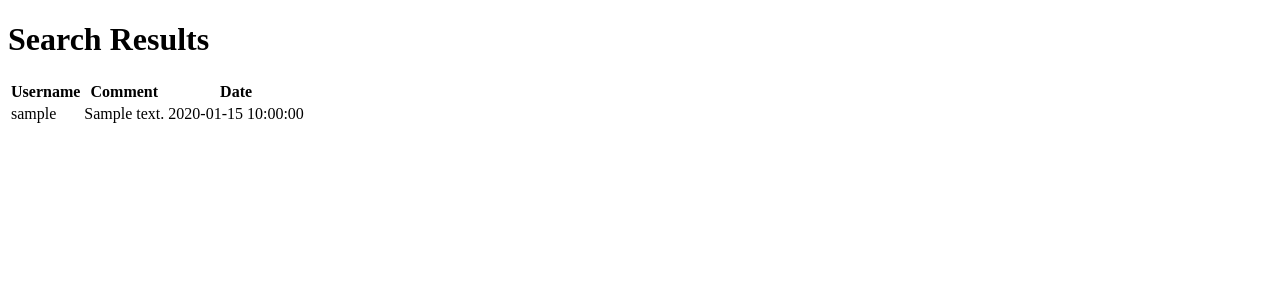
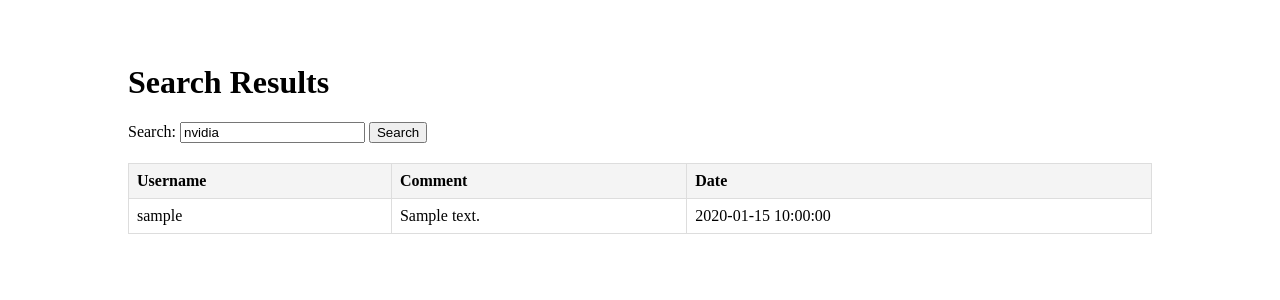
Before and after one commit to mzak2/wsb-elastic-fastapi, a FastAPI app: template templates/table.html in a window 1280 px wide. Shown: the top 300 px of the page. Run offline with FastAPI, Linux system fonts and the light colour scheme; the template is opened without the code that fills it: most values are stand-ins (such as "Sample title", 1, 10 or a date in 2020).

Commit message:
Add styles.css Change html to use a form for searching Change search to take input for a stock to look for

```diff
--- a/main.py
+++ b/main.py
@@ -1,9 +1,9 @@
-from fastapi import FastAPI, Query, Request
+from fastapi import FastAPI, Request, Query, Form
 from fastapi.responses import HTMLResponse
 from fastapi.templating import Jinja2Templates
+from fastapi.staticfiles import StaticFiles
 from elasticsearch import Elasticsearch
-from typing import Optional, List
-
+from typing import List
 from classes.CommentData import CommentData
 
 # don't forget to change username and password before deployment
@@ -15,56 +15,53 @@ es = Elasticsearch(
 app = FastAPI()
 
 templates = Jinja2Templates(directory="templates")
+app.mount("/static", StaticFiles(directory="static"), name="static")
 
 #to run this, navigate to the root (wsb-elastc-fastapi) in terminal
 # uvicorn main:app --reload
 #returns a raw string that matches the hit of the query
-@app.get("/search/")
-async def search(request: Request, query: str | str = "nvidia"): #this passes the required string or makes the default /search/?query=nvidia
-#async def search(query: Optional[str] = Query(None)): #this defaults to an empty query /search/?query=None
+@app.get("/", response_class=HTMLResponse)
+@app.post("/", response_class=HTMLResponse)
+async def search(request: Request, query: str = Form("nvidia")): #will default to "nvidia" on page load
+    results: List[CommentData] = []
 
-    #this can be used to define the query within the function
-    query = "msft"
+    if query:
+        try:
+            # performs a search on the 'comment' field of wsb_comments
+            # the term is then specified here: http://127.0.0.1:8000/search/?query=TERM
+            # for nvidia == http://127.0.0.1:8000/search/?query=nvidia
+            resp = es.search(index="wsb_comments", body={
+                "query": {
+                    "match": {
+                        "comment": query
+                    }
+                }
+            })
 
-    if not query:
-        return {"error": "Query parameter 'query' is required."}
+            raw_results = resp['hits']['hits']
 
-    try:
-        # performs a search on the 'comment' field of wsb_comments
-        # the term is then specified here: http://127.0.0.1:8000/search/?query=TERM
-        # for nvidia == http://127.0.0.1:8000/search/?query=nvidia
-        resp = es.search(index="wsb_comments", body={
-            "query": {
-                "match": {
-                    "comment": query
-                }
-            }
-        })
+            # convert reults into the CommentData class
+            # create a list containing them
+            # return them to fastAPI in object form
+            for result in raw_results:
+                source = result["_source"]
+                results.append(CommentData(
+                    username=source["username"], #split at the "• 16h ago •" in the future to remove it
+                    comment=source["comment"],
+                    date=source["date"]
+                ))
+        except Exception as e:
+            return templates.TemplateResponse("table.html", {
+                "request": request,
+                "results": [],
+                "error": str(e)
+            })
+    #for debugging
+    #print(f"Query: {query}")
+    #print(f"Results: {results}")
 
-        hits = resp['hits']['total']['value']
-        raw_results = resp['hits']['hits']
-
-        #convert reults into the CommentData class
-        #create a list containing them
-        #return them to fastAPI in object form
-        results: List[CommentData] = []
-        for result in raw_results:
-            source = result["_source"]
-            comment_data = CommentData(
-                username=source["username"],
-                comment=source["comment"],
-                date=source["date"]
-            )
-            results.append(comment_data)
-        """
-        return {
-            "message": f"Got {hits} hits",
-            "results": [result.to_dict() for result in results]
-        }"""
-        return templates.TemplateResponse("table.html",{
-            "request": request,
-            "results": results
-        })
-
-    except Exception as e:
-        return {"error": str(e)}
+    return templates.TemplateResponse("table.html", {
+        "request": request,
+        "results": results,
+        "query": query
+    })
--- /dev/null
+++ b/static/css/styles.css
@@ -0,0 +1,22 @@
+body {
+    margin: 5% 10%;
+}
+
+table {
+    width: 100%;
+    border-collapse: collapse;
+}
+
+th, td {
+    border: 1px solid #ddd;
+    padding: 8px;
+    text-align: left;
+}
+
+th {
+    background-color: #f4f4f4;
+}
+
+form {
+    margin-bottom: 20px;
+}
--- a/templates/table.html
+++ b/templates/table.html
@@ -1,11 +1,20 @@
 <!DOCTYPE html>
-<html lang="en">
+<html>
 <head>
-    <meta charset="UTF-8">
-    <title>Title</title>
+    <title>Search Results</title>
+    <link rel="stylesheet" href="../static/css/styles.css">
+    <style>
+    </style>
 </head>
 <body>
     <h1>Search Results</h1>
+    <form method="post" action="/">
+        <label for="query">Search:</label>
+        <input type="text" id="query" name="query" value="{{ query or 'nvidia' }}" required>
+        <button type="submit">Search</button>
+    </form>
+
+    {% if results %}
         <table>
             <thead>
                 <tr>
@@ -24,5 +33,12 @@
                 {% endfor %}
             </tbody>
         </table>
+    {% else %}
+        <p>No results found.</p>
+    {% endif %}
+
+    {% if error %}
+        <p style="color: red;">Error: {{ error }}</p>
+    {% endif %}
 </body>
 </html>
```
Lines whose indentation alone changed are shown as unchanged.
